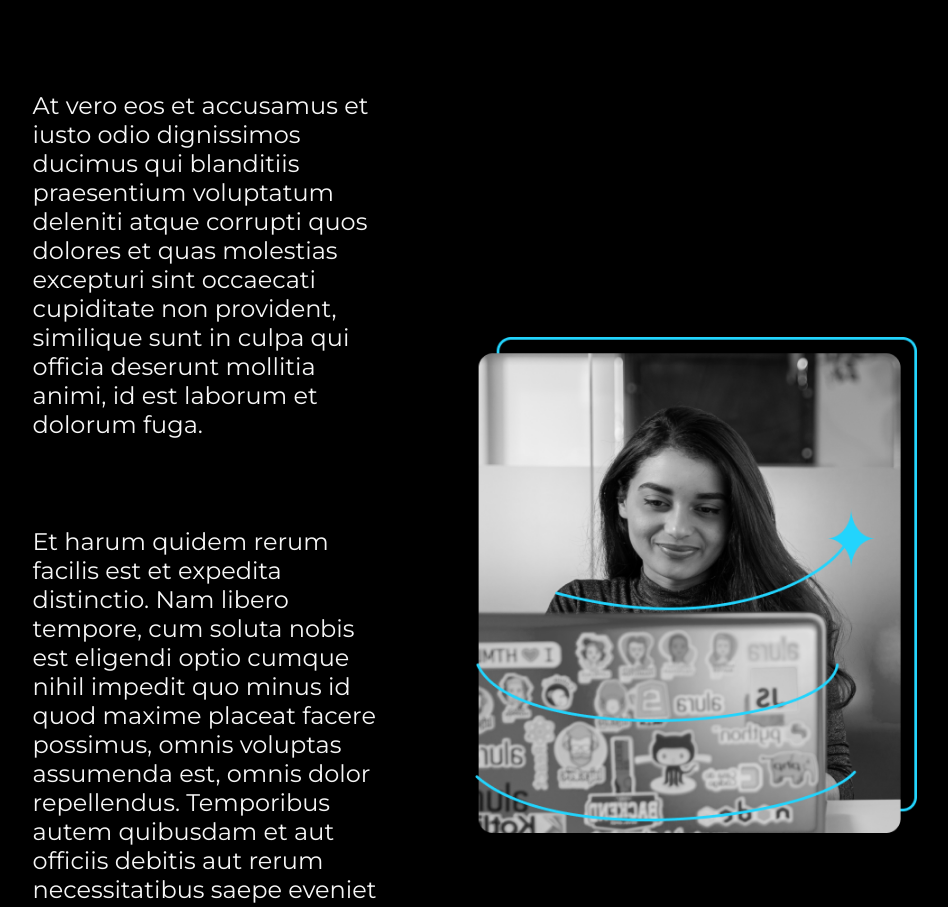
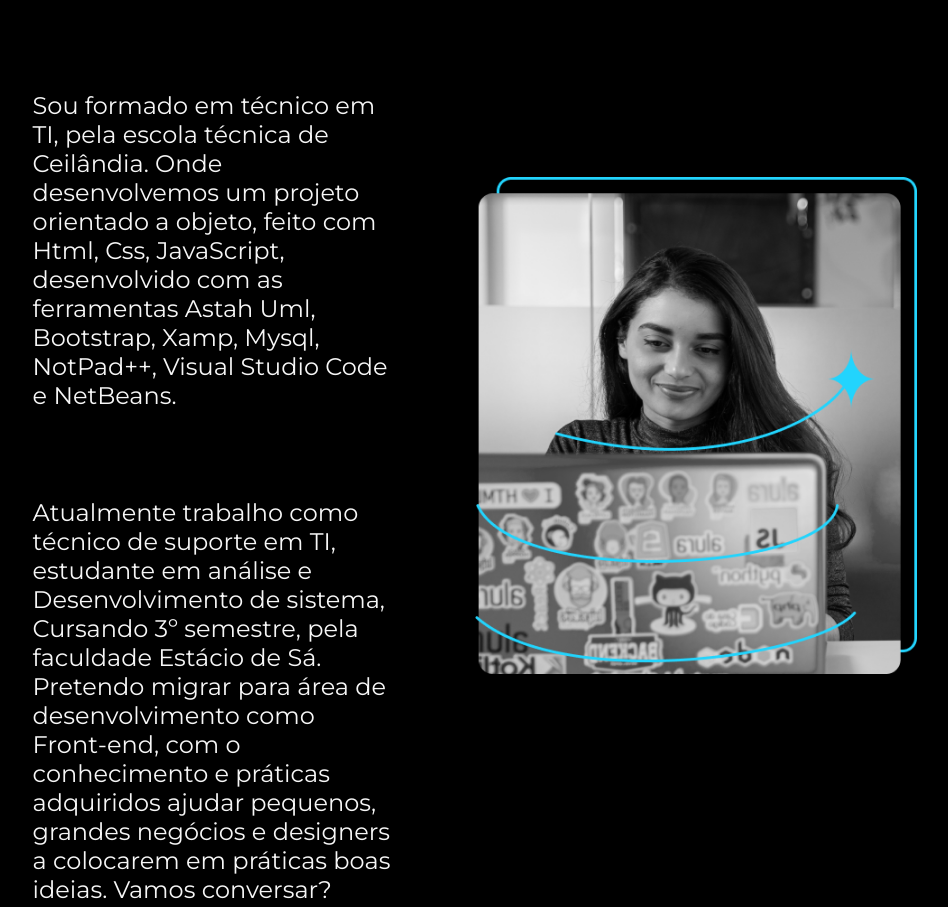
Before and after one commit to RogerNSantos/portfolio, a plain HTML site: page sobre.html in a window 1280 px wide. Shown: the part 203-1110 px from the top of the page, without its empty margins (165-1113 px from the left). Drawn offline with nearby package versions, Linux system fonts and the light colour scheme.

Commit message:
Update sobre.html

```diff
--- a/sobre.html
+++ b/sobre.html
@@ -19,18 +19,12 @@
     <main class="apresentacao">
         <section class="apresentacao__conteudo">
             <h1 class="apresentacao__conteudo__titulo">Sobre mim </h1>
-            <p class="apresentacao__conteudo__texto">At vero eos et accusamus et iusto odio dignissimos ducimus qui blanditiis praesentium voluptatum deleniti
-                atque corrupti quos dolores et quas molestias excepturi sint occaecati cupiditate non provident,
-                similique sunt in culpa qui officia deserunt mollitia animi, id est laborum et dolorum fuga.</p>
-            <p class="apresentacao__conteudo__texto">Et harum quidem rerum facilis est et expedita distinctio. Nam libero tempore, cum soluta nobis est
-                eligendi
-                optio cumque nihil impedit quo minus id quod maxime placeat facere possimus, omnis voluptas assumenda
-                est,
-                omnis dolor repellendus. Temporibus autem quibusdam et aut officiis debitis aut rerum necessitatibus
-                saepe
-                eveniet ut et voluptates repudiandae sint et molestiae non recusandae. Itaque earum rerum hic tenetur a
-                sapiente delectus, ut aut reiciendis voluptatibus maiores alias consequatur aut perferendis doloribus
-                asperiores ipsum delis forum birol parela maxime infena. Excepteur sint occaecat cupidatat non.</p>
+            <p class="apresentacao__conteudo__texto">Sou formado em técnico em TI, pela escola técnica de Ceilândia. Onde desenvolvemos um projeto orientado a objeto,
+                feito com Html, Css, JavaScript, desenvolvido com as ferramentas Astah Uml, Bootstrap, Xamp, Mysql, NotPad++, Visual Studio Code e NetBeans.
+            </p>
+            <p class="apresentacao__conteudo__texto">Atualmente trabalho como técnico de suporte em TI, estudante em análise e Desenvolvimento de sistema,
+            Cursando 3º semestre, pela faculdade Estácio de Sá. Pretendo migrar para área de desenvolvimento como Front-end, com o conhecimento e práticas adquiridos
+                ajudar pequenos, grandes negócios e designers a colocarem em práticas boas ideias. Vamos conversar?</p>
         </section>
         <img class="apresentacao__imagem" src="Imagens/Imagem.png" alt="Foto do Rogério Santos programando">
     </main>
```
